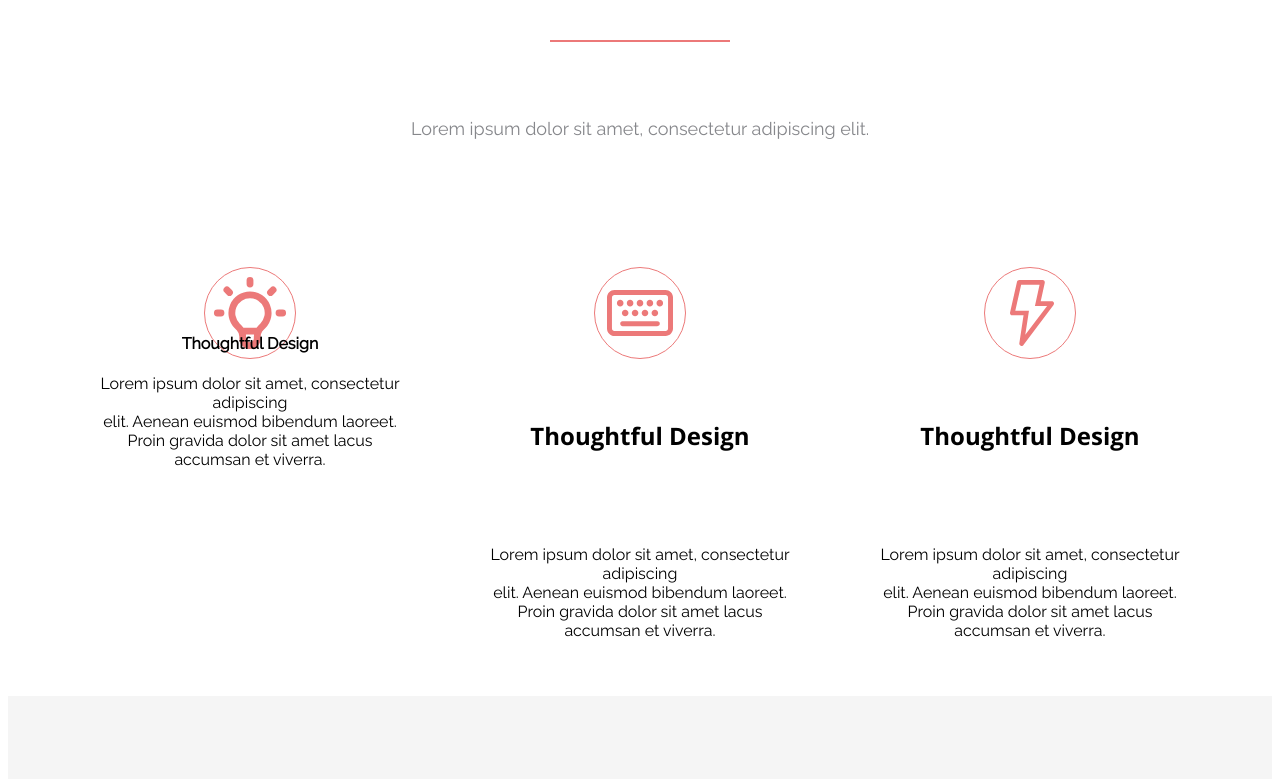
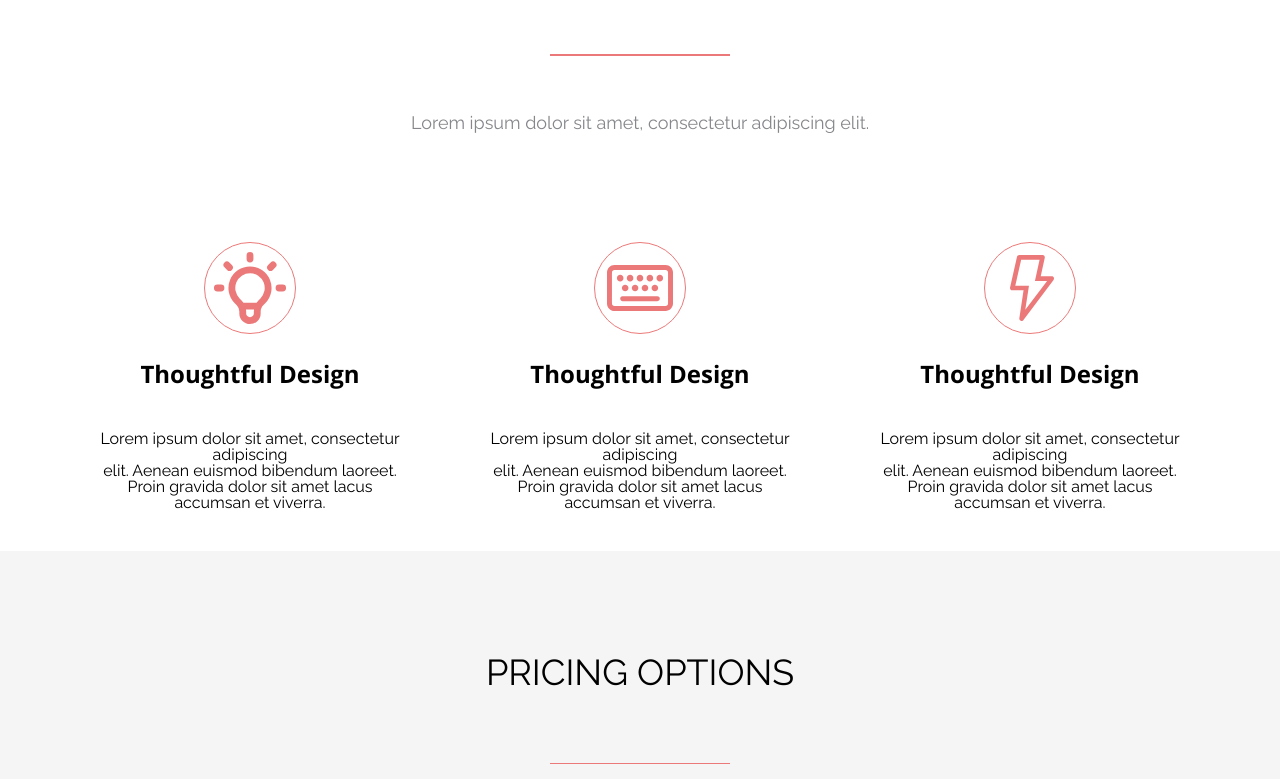
Before and after one commit to Svezhi/Project-HW, a plain HTML site: page index.html in a window 1280 px wide. Shown: the part 108-887 px from the top of the page. Drawn offline with nearby package versions, Linux system fonts and the light colour scheme.

Commit message:
homework3section

```diff
--- a/css/styles.css
+++ b/css/styles.css
@@ -11,6 +11,7 @@ body {
 h3 {
   font-size: inherit;
   font-weight: 400;
+  margin-top: 50px;
 }
 /* Desc */
 .desc {
@@ -41,7 +42,7 @@ hr {
   align-items: center;
   text-align: center;
 }
-.awesome__item-title {
+.awesome__item_title {
   font-family: "Open Sans", sans-serif;
   font-weight: 700;
   font-size: 24px;
--- a/index.html
+++ b/index.html
@@ -3,6 +3,7 @@
   <head>
     <meta charset="UTF-8" />
     <meta name="viewport" content="width=device-width, initial-scale=1.0" />
+    <link rel="stylesheet" href="css/reset.css" />
     <link rel="stylesheet" href="css/styles.css" />
     <link href="https://fonts.googleapis.com/css2?family=Open+Sans:wght@700&family=Raleway&display=swap" rel="stylesheet">
     <title>Why this is awesome</title>
@@ -38,10 +39,10 @@
             <div class="awesome__item">
               <img src="img/keyboard.svg" alt="lamp" />
             </div>
-            <div class="awesome__item-title">
+            <div class="awesome__item_title">
               <h4>Thoughtful Design</h4>
             </div>
-            <div class="awesome__item-text">
+            <div class="awesome__item_text">
               <p>
                 Lorem ipsum dolor sit amet, consectetur <br />adipiscing
                 <br />elit. Aenean euismod bibendum laoreet. <br />Proin gravida
@@ -53,10 +54,10 @@
             <div class="awesome__item">
               <img src="img/lightning.svg" alt="lamp" />
             </div>
-            <div class="awesome__item-title">
+            <div class="awesome__item_title">
               <h4>Thoughtful Design</h4>
             </div>
-            <div class="awesome__item-text">
+            <div class="awesome__item_text">
               <p>
                 Lorem ipsum dolor sit amet, consectetur <br />adipiscing
                 <br />elit. Aenean euismod bibendum laoreet. <br />Proin gravida
```
Also changed, not shown: css/reset.css (renamed from css/reset200802.css).
